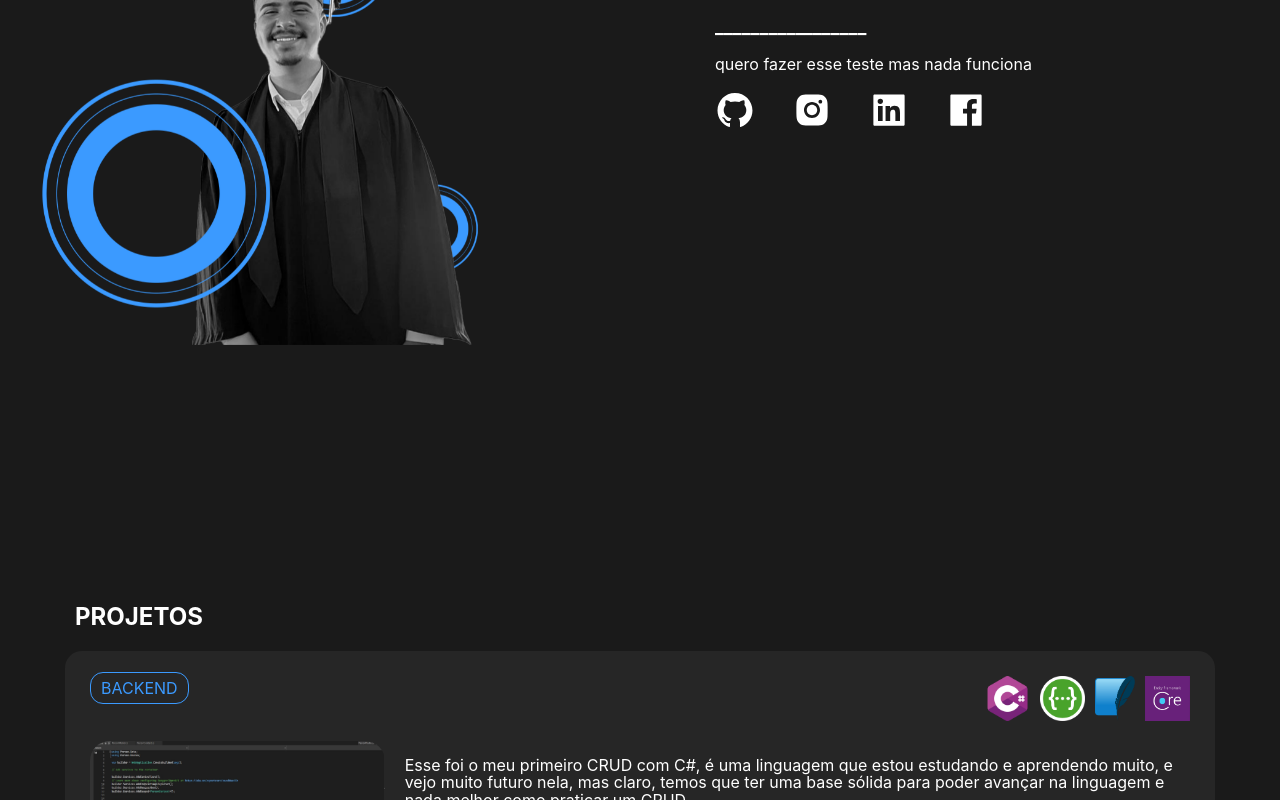
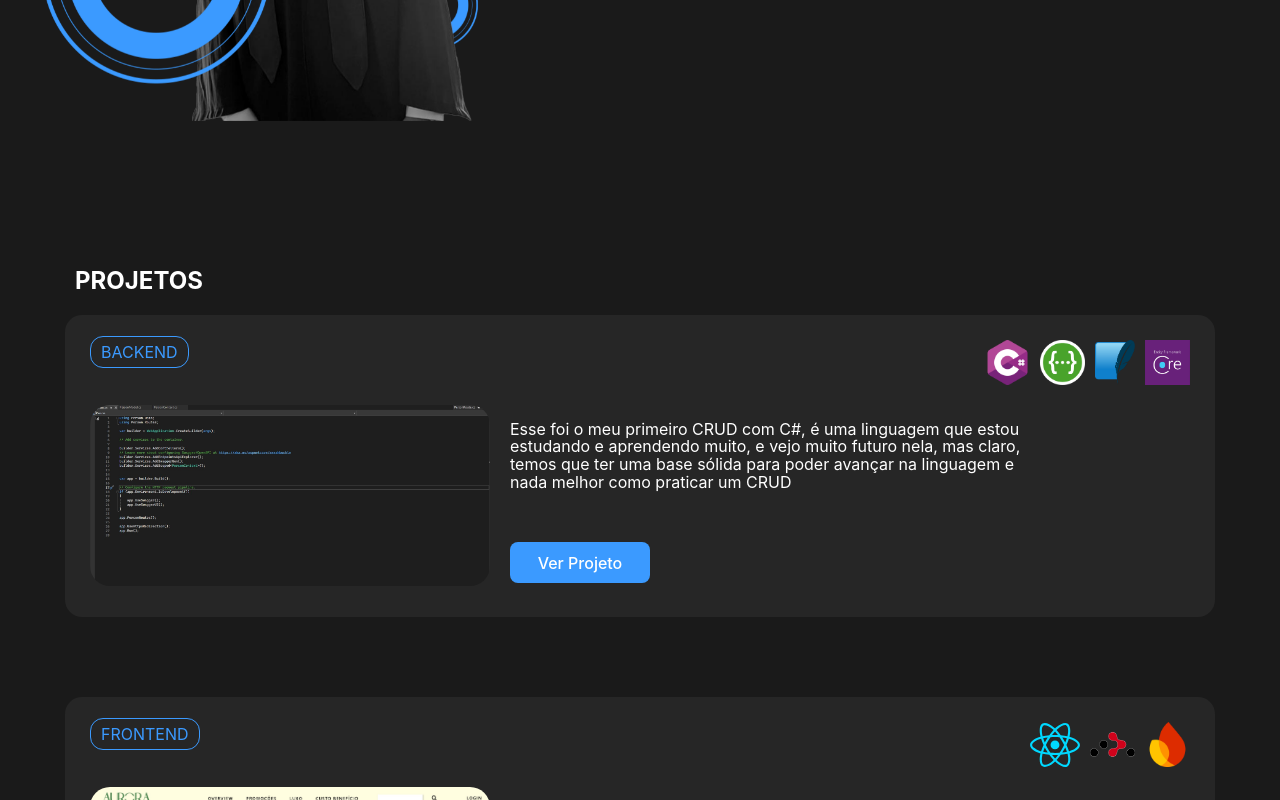
Before and after one commit to GabrielCostaMarques/my-portfolio, a React (Vite) app: page / in a window 1280 px wide. Shown: the part 1180-1980 px from the top of the page. Built offline with nearby package versions, Linux system fonts and the light colour scheme.

Commit message:
responsive screen

```diff
--- a/src/components/Body/MyProfile.jsx
+++ b/src/components/Body/MyProfile.jsx
@@ -6,7 +6,7 @@ export default function MyProfile() {
 
     return (
         <section className={style.BodyProjects} id="projetos">
-            <h2 style={{ display: 'block', width: '100%', marginLeft: 10 }}>PROJETOS</h2>
+            <h2 style={{ display: 'block', marginLeft: 10 }}>PROJETOS</h2>
 
             <div>
                 {datas.map((data) => (
@@ -36,14 +36,13 @@ export default function MyProfile() {
                                     className={style.ProjectImage}
                                 />
                             </div>
+                            <div className={style.InfoDescription}>
                                 <p>{data.description}<br></br><br></br><br></br>
-                                {data.link && (
-                                    <button className={style.ProjectLink} onClick={() => window.open(data.link, "_blank")}> Ver Projeto</button>
-
-
-                                )}
                                 </p>
-
+                                    {data.link && (
+                                        <button className={style.ProjectLink} onClick={() => window.open(data.link, "_blank")}> Ver Projeto</button>
+                                    )}
+                            </div>
                         </div>
 
                     </div>
--- a/src/components/style/MyProfile.module.css
+++ b/src/components/style/MyProfile.module.css
@@ -35,8 +35,7 @@
 }
 
 .ProjectImage{
-    width: 100%;
-    height: 150px;
+    width: 400px;
     border-radius: 20px;
 }
 
@@ -60,18 +59,34 @@
     flex-direction: row;
     width: 100%;
     justify-content: left;
+    align-items: start;
+    gap: 20px;
 
     p{
-        margin-left: 20px;
         width: 80%;
     }
+
+    .InfoDescription{
+
+        display: flex;
+        flex-direction: column;
+        justify-content:space-between ;
+    }
+
+    .ProjectLink{
+        width: 140px;
+
+    }
 }
+
 
 
 @media (max-width:768px) {
     .ProjectsBlocks{
         width: 80vw;
-        display: block;
+        display: flex;
+        justify-content: space-between;
+        min-height: 116vw;
     }
 
     .BoxTags{
@@ -90,10 +105,12 @@
 
     .Info{
         flex-direction: column;
+        width: 100%;
 
 
         p{
-            text-align: center;
+            margin-left: 0;
+            width: 100%;
         }
     }
 }
--- a/src/index.css
+++ b/src/index.css
@@ -26,7 +26,7 @@ body{
 } */
 
 section{
-  padding-top: 15em;
+  padding-top: 8em;
   display: flex;
   align-items: center;
   margin: 0;
@@ -55,6 +55,8 @@ button {
   cursor: pointer;
   transition: border-color 0.25s;
   transition: 0.5s;
+  min-width: 140px;
+
 }
 
 button:hover{
```
